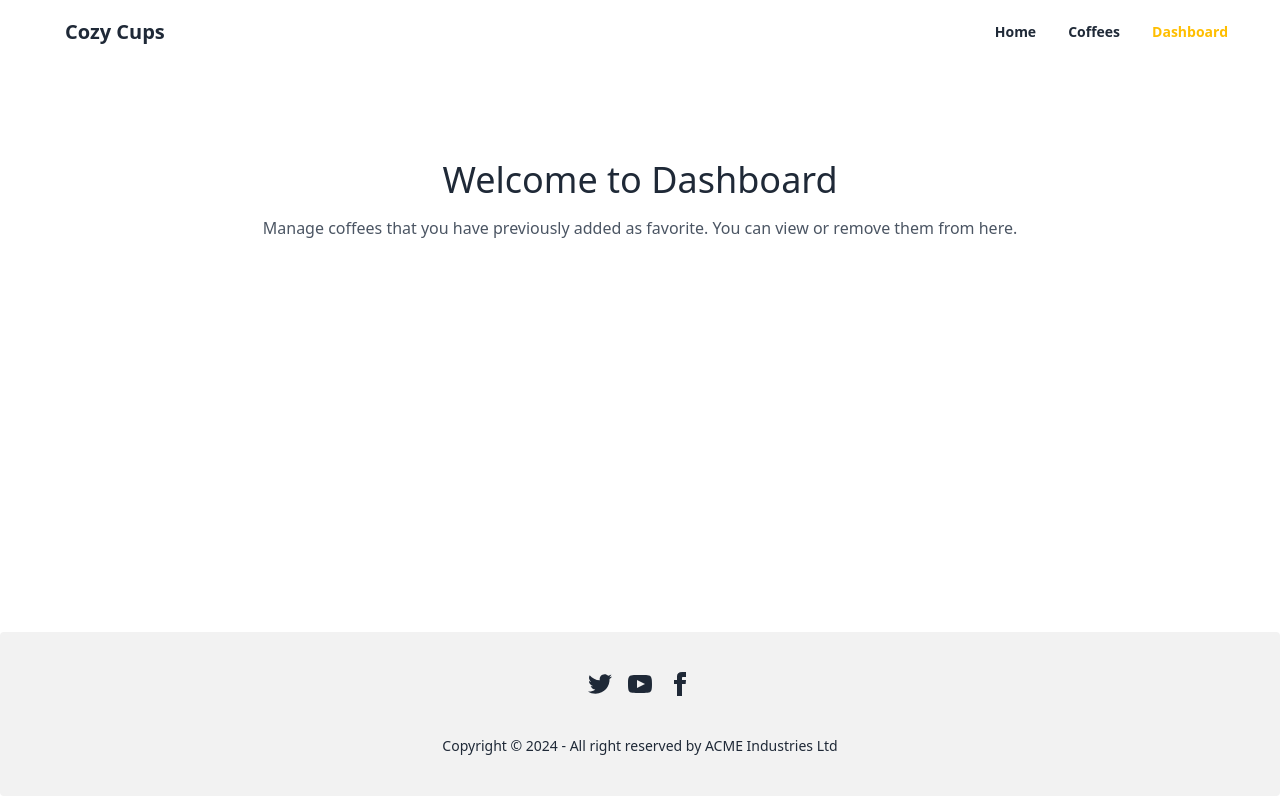
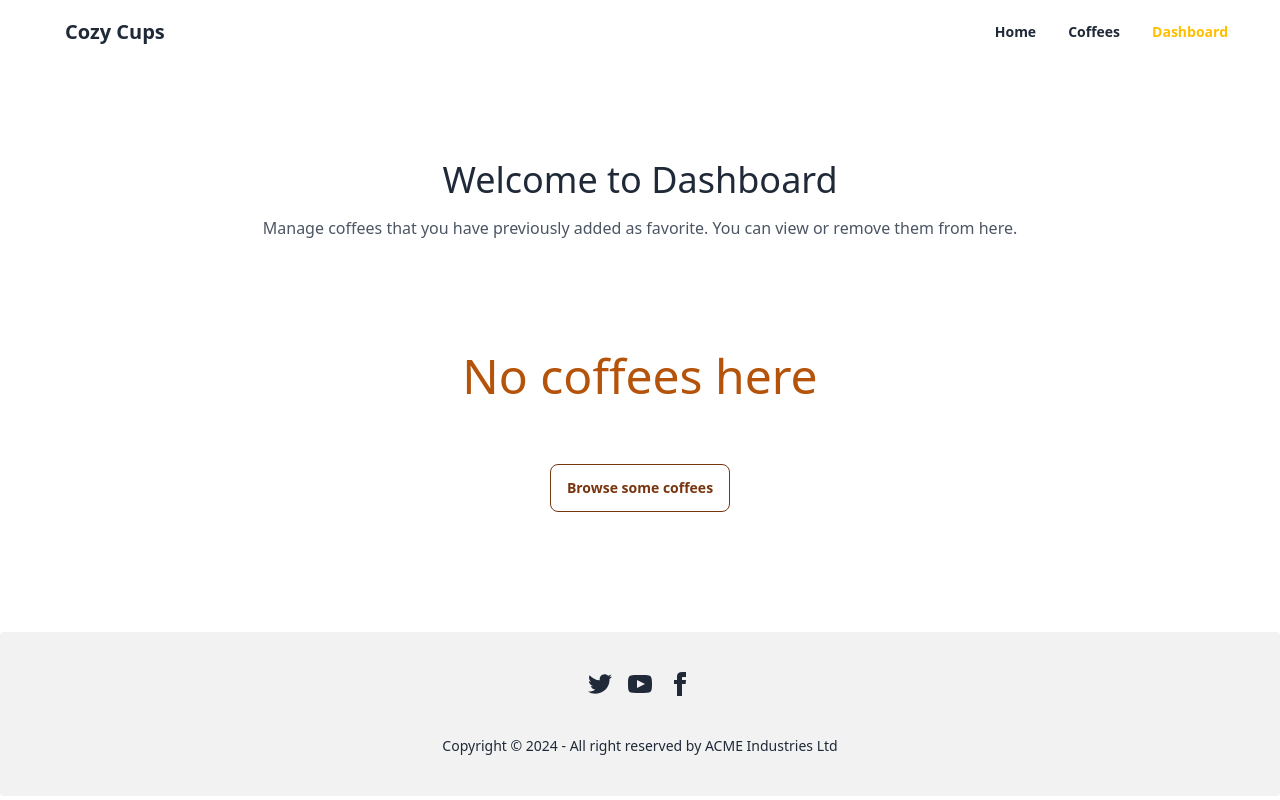
Before and after one commit to xyryc/cozy-cups, a React (Vite) app: page /dashboard in a window 1280 px wide. Built offline with nearby package versions, Linux system fonts and the light colour scheme.

Commit message:
minor tweaks

```diff
--- a/src/components/CoffeeCards.jsx
+++ b/src/components/CoffeeCards.jsx
@@ -27,14 +27,15 @@ const CoffeeCards = () => {
           <Card key={coffee.id} coffee={coffee}></Card>
         ))}
       </div>
-      <button
+
+ <p className="text-center">     <button
         className="btn btn-warning"
         onClick={() => {
           navigate("/coffees");
         }}
       >
         View All
-      </button>
+      </button></p>
     </>
   );
 };
--- a/src/pages/Dashboard.jsx
+++ b/src/pages/Dashboard.jsx
@@ -2,6 +2,7 @@ import { useEffect, useState } from "react";
 import Heading from "../components/Heading";
 import { getAllFavourites, removeFavourite } from "../utils/localStorage";
 import Card from "../components/Card";
+import { Link } from "react-router-dom";
 
 const Dashboard = () => {
   const [coffees, setCoffees] = useState([]);
@@ -26,6 +27,7 @@ const Dashboard = () => {
         }
       />
 
+      {coffees.length > 0 ? (
         <div className="grid grid-cols-1 md:grid-cols-2 lg:grid-cols-3 gap-6 py-12">
           {coffees.map((coffee) => (
             <Card
@@ -35,6 +37,16 @@ const Dashboard = () => {
             ></Card>
           ))}
         </div>
+      ) : (
+        <div className="text-center py-16">
+          <p className="font-light text-5xl text-amber-700 mb-16">
+            No coffees here
+          </p>
+          <Link to="/coffees" className="btn btn-outline text-amber-900">
+            Browse some coffees
+          </Link>
+        </div>
+      )}
     </>
   );
 };
```
Also changed, not shown: 1 other file (tests, documents, lock files or other folders). Lines whose indentation alone changed are shown as unchanged.
